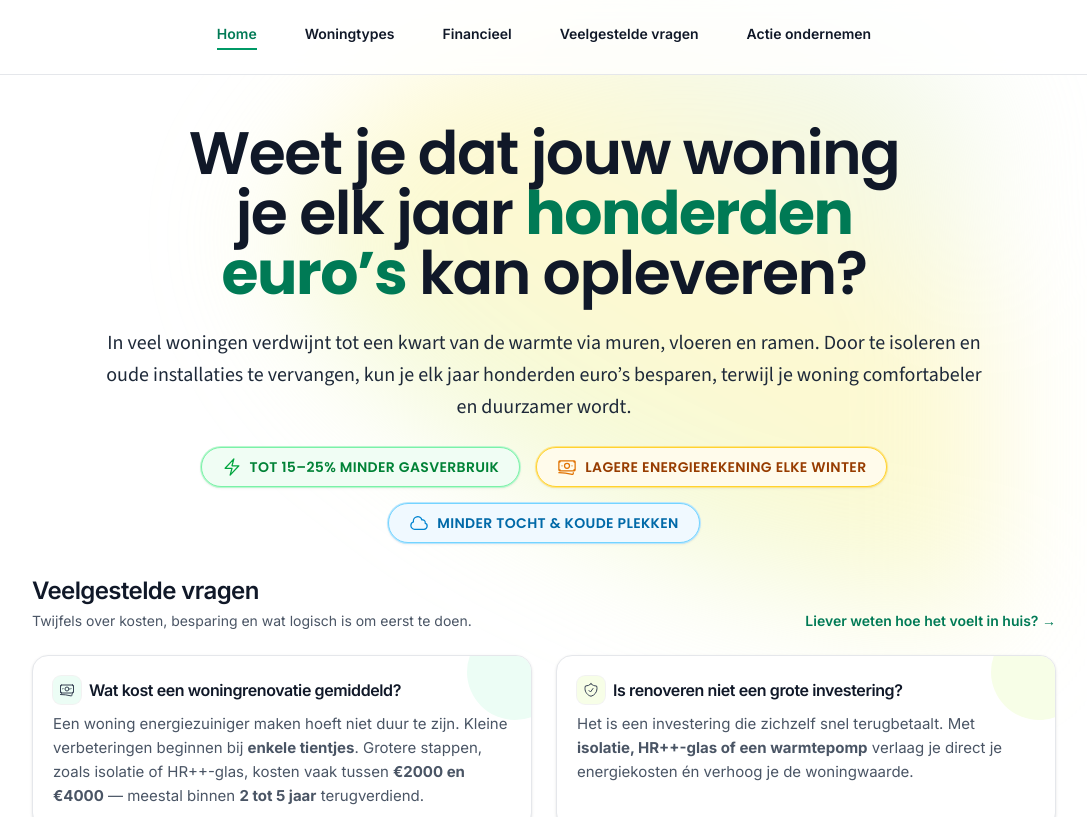
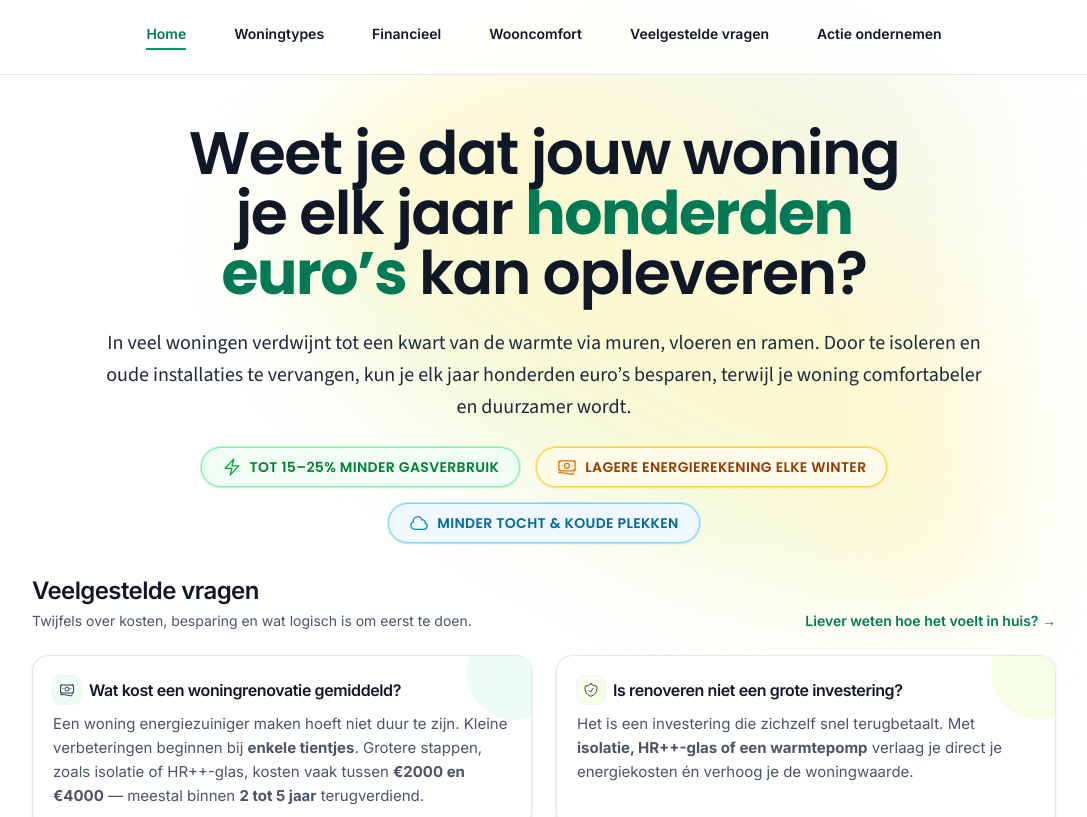
Before and after one commit to tjmichiels/renoveerjewoning, a Next.js app: page / in a window 1280 px wide. Shown: the top 817 px of the page, without its empty margins (96-1183 px from the left). Built offline with nearby package versions, Linux system fonts and the light colour scheme.

Commit message:
Nav bar change

```diff
--- a/app/content/navigation.ts
+++ b/app/content/navigation.ts
@@ -2,6 +2,7 @@ export const NAV = [
     {name: "Home", href: "/"},
     {name: "Woningtypes", href: "/woningtypes"},
     {name: "Financieel", href: "/financieel"},
+    {name: "Wooncomfort", href: "/wooncomfort"},
     {name: "Veelgestelde vragen", href: "/faq"},
     {name: "Actie ondernemen", href: "/actie-ondernemen"},
 ];
```
